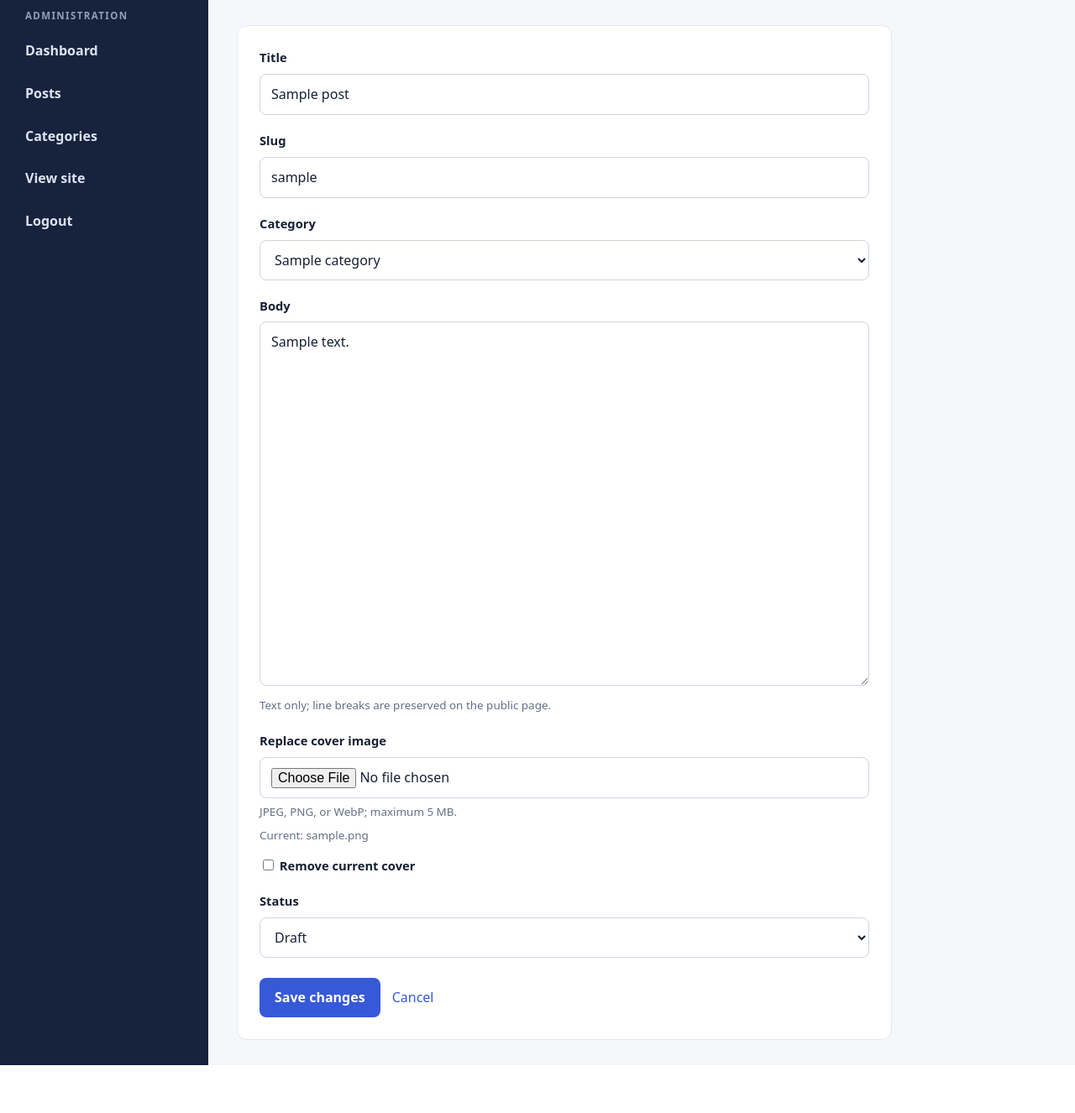
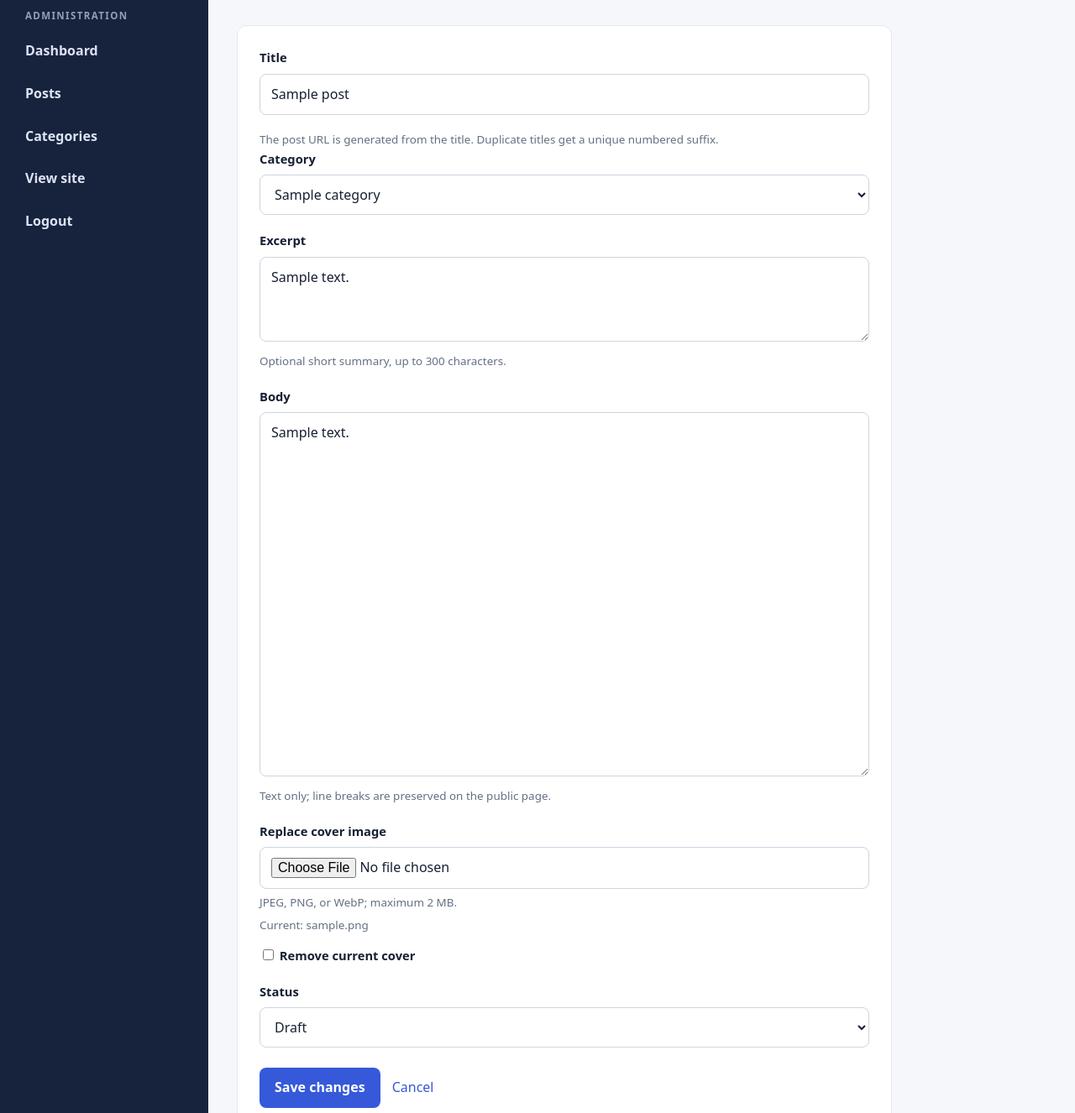
Before and after one commit to abdulrahmanjamiu221-cmd/07-php-blog, a PHP site: page /admin/posts/edit.php?id=1 in a window 1280 px wide. Shown: the part 76-1402 px from the top of the page at 84% size. Before the commit the page ends 1345 px from the top, so only its background shows below. Run offline with PHP 8.4, Linux system fonts and the light colour scheme; the visitor is signed in with stand-in values (Sample User, id 1); tables that the repository leaves empty hold one stand-in row (values such as "Sample post").

Commit message:
feat: admin crud for categories and posts with uploads

```diff
--- a/admin/posts/edit.php
+++ b/admin/posts/edit.php
@@ -17,7 +17,7 @@ if (!$post) {
 }
 $categories = $pdo->query('SELECT id, name FROM categories ORDER BY name')->fetchAll();
 $title = $post['title'];
-$slug = $post['slug'];
+$excerpt = $post['excerpt'] ?? '';
 $body = $post['body'];
 $status = $post['status'];
 $categoryId = (string) $post['category_id'];
@@ -26,48 +26,41 @@ $error = '';
 if ($_SERVER['REQUEST_METHOD'] === 'POST') {
     verify_csrf();
     $title = trim((string) ($_POST['title'] ?? ''));
-    $slug = slugify((string) ($_POST['slug'] ?? ''));
-    if ($slug === '') {
-        $slug = slugify($title);
-    }
+    $excerpt = trim((string) ($_POST['excerpt'] ?? ''));
     $body = trim((string) ($_POST['body'] ?? ''));
     $status = (string) ($_POST['status'] ?? 'draft');
     $categoryId = (string) ($_POST['category_id'] ?? '');
     $categoryValid = filter_var($categoryId, FILTER_VALIDATE_INT) !== false;
-    if ($title === '' || mb_strlen($title) > 240 || $slug === '' || mb_strlen($slug) > 260 || $body === '' ||
+    if ($title === '' || mb_strlen($title) > 240 || mb_strlen($excerpt) > 300 || $body === '' ||
         !in_array($status, ['draft', 'published'], true) || !$categoryValid) {
-        $error = 'Enter a title, valid slug, body, and category.';
+        $error = 'Enter a title, excerpt no longer than 300 characters, body, and category.';
     } else {
         $categoryCheck = $pdo->prepare('SELECT id FROM categories WHERE id = :id');
         $categoryCheck->execute(['id' => $categoryId]);
-        $slugCheck = $pdo->prepare('SELECT id FROM posts WHERE slug = :slug AND id <> :id');
-        $slugCheck->execute(['slug' => $slug, 'id' => $id]);
         if (!$categoryCheck->fetch()) {
             $error = 'Choose an existing category.';
-        } elseif ($slugCheck->fetch()) {
-            $error = 'That slug is already in use. Choose another slug.';
         } else {
             $cover = '';
             try {
                 $cover = store_cover_upload($_FILES['cover_image'] ?? []);
+                $slug = unique_post_slug($pdo, $title, $id);
                 $removeCover = isset($_POST['remove_cover']) && $_POST['remove_cover'] === '1';
                 $newCover = $cover !== '' ? $cover : ($removeCover ? null : $post['cover_image']);
-                $publishedAt = $status === 'published'
-                    ? ($post['published_at'] ?: date('Y-m-d H:i:s'))
-                    : null;
                 $update = $pdo->prepare(
-                    'UPDATE posts SET category_id = :category_id, title = :title, slug = :slug,
-                     body = :body, status = :status, cover_image = :cover_image, published_at = :published_at
+                    'UPDATE posts SET category_id = :category_id, title = :title, slug = :slug, excerpt = :excerpt,
+                     body = :body, status = :status, cover_image = :cover_image,
+                     published_at = IF(:is_published = 1, COALESCE(published_at, NOW()), NULL)
                      WHERE id = :id'
                 );
                 $update->execute([
                     'category_id' => $categoryId,
                     'title' => $title,
                     'slug' => $slug,
+                    'excerpt' => $excerpt === '' ? null : $excerpt,
                     'body' => $body,
                     'status' => $status,
                     'cover_image' => $newCover,
-                    'published_at' => $publishedAt,
+                    'is_published' => $status === 'published' ? 1 : 0,
                     'id' => $id,
                 ]);
                 if ($cover !== '' || $removeCover) {
@@ -95,10 +88,11 @@ admin_header('Edit post');
     <?= csrf_field() ?>
     <?php if ($error): ?><div class="form-error"><?= e($error) ?></div><?php endif; ?>
     <div class="form-group"><label for="title">Title</label><input id="title" name="title" maxlength="240" required value="<?= e($title) ?>"></div>
-    <div class="form-group"><label for="slug">Slug</label><input id="slug" name="slug" maxlength="260" required value="<?= e($slug) ?>"></div>
+    <div class="form-help">The post URL is generated from the title. Duplicate titles get a unique numbered suffix.</div>
     <div class="form-group"><label for="category_id">Category</label><select id="category_id" name="category_id" required><option value="">Select a category</option><?php foreach ($categories as $category): ?><option value="<?= (int) $category['id'] ?>" <?= (string) $category['id'] === $categoryId ? 'selected' : '' ?>><?= e($category['name']) ?></option><?php endforeach; ?></select></div>
+    <div class="form-group"><label for="excerpt">Excerpt</label><textarea id="excerpt" name="excerpt" rows="3" maxlength="300"><?= e($excerpt) ?></textarea><div class="form-help">Optional short summary, up to 300 characters.</div></div>
     <div class="form-group"><label for="body">Body</label><textarea id="body" name="body" rows="16" required><?= e($body) ?></textarea><div class="form-help">Text only; line breaks are preserved on the public page.</div></div>
-    <div class="form-group"><label for="cover_image">Replace cover image</label><input id="cover_image" name="cover_image" type="file" accept="image/jpeg,image/png,image/webp"><div class="form-help">JPEG, PNG, or WebP; maximum 5 MB.</div>
+    <div class="form-group"><label for="cover_image">Replace cover image</label><input id="cover_image" name="cover_image" type="file" accept="image/jpeg,image/png,image/webp"><div class="form-help">JPEG, PNG, or WebP; maximum 2 MB.</div>
         <?php if ($post['cover_image']): ?><p class="form-help">Current: <?= e($post['cover_image']) ?></p><label><input type="checkbox" name="remove_cover" value="1" style="width:auto"> Remove current cover</label><?php endif; ?>
     </div>
     <div class="form-group"><label for="status">Status</label><select id="status" name="status"><option value="draft" <?= $status === 'draft' ? 'selected' : '' ?>>Draft</option><option value="published" <?= $status === 'published' ? 'selected' : '' ?>>Published</option></select></div>
--- a/app/helpers.php
+++ b/app/helpers.php
@@ -18,9 +18,9 @@ function redirect(string $path): void
     exit;
 }
 
-function slugify(string $value): string
+function slugify(string $title): string
 {
-    $value = trim($value);
+    $value = trim($title);
     if (function_exists('iconv')) {
         $converted = iconv('UTF-8', 'ASCII//TRANSLIT//IGNORE', $value);
         if ($converted !== false) {
@@ -31,6 +31,34 @@ function slugify(string $value): string
     $value = strtolower($value);
     $value = preg_replace('/[^a-z0-9]+/', '-', $value) ?? '';
     return trim($value, '-');
+}
+
+function unique_post_slug(PDO $pdo, string $title, ?int $excludeId = null): string
+{
+    $base = slugify($title);
+    if ($base === '') {
+        $base = 'post';
+    }
+    $base = substr($base, 0, 260);
+
+    $check = $excludeId === null
+        ? $pdo->prepare('SELECT 1 FROM posts WHERE slug = :slug LIMIT 1')
+        : $pdo->prepare('SELECT 1 FROM posts WHERE slug = :slug AND id <> :id LIMIT 1');
+    $candidate = $base;
+    $suffix = 2;
+    do {
+        $parameters = ['slug' => $candidate];
+        if ($excludeId !== null) {
+            $parameters['id'] = $excludeId;
+        }
+        $check->execute($parameters);
+        if (!$check->fetchColumn()) {
+            return $candidate;
+        }
+
+        $ending = '-' . $suffix++;
+        $candidate = substr($base, 0, 260 - strlen($ending)) . $ending;
+    } while (true);
 }
 
 function set_flash(string $type, string $message): void
@@ -141,19 +169,27 @@ function store_cover_upload(array $file): string
         throw new RuntimeException('The image could not be uploaded.');
     }
 
-    $maxBytes = 5 * 1024 * 1024;
-    if (($file['size'] ?? 0) > $maxBytes || !is_uploaded_file($file['tmp_name'] ?? '')) {
-        throw new RuntimeException('Choose an image smaller than 5 MB.');
+    $maxBytes = 2 * 1024 * 1024;
+    $temporaryPath = $file['tmp_name'] ?? '';
+    if (!is_string($temporaryPath) || !is_uploaded_file($temporaryPath)) {
+        throw new RuntimeException('The image upload is invalid.');
     }
 
-    $imageInfo = @getimagesize($file['tmp_name']);
-    $mime = (new finfo(FILEINFO_MIME_TYPE))->file($file['tmp_name']);
+    $fileSize = filesize($temporaryPath);
+    if ($fileSize === false || $fileSize > $maxBytes) {
+        throw new RuntimeException('Choose an image no larger than 2 MB.');
+    }
+
+    $mime = (new finfo(FILEINFO_MIME_TYPE))->file($temporaryPath);
     $extensions = [
         'image/jpeg' => 'jpg',
         'image/png' => 'png',
         'image/webp' => 'webp',
     ];
-    if ($imageInfo === false || !isset($extensions[$mime])) {
+    if (!is_string($mime) || !isset($extensions[$mime])) {
+        throw new RuntimeException('Only JPEG, PNG, and WebP images are allowed.');
+    }
+    if (@getimagesize($temporaryPath) === false) {
         throw new RuntimeException('Only JPEG, PNG, and WebP images are allowed.');
     }
 
@@ -163,7 +199,7 @@ function store_cover_upload(array $file): string
     }
 
     $filename = bin2hex(random_bytes(16)) . '.' . $extensions[$mime];
-    if (!move_uploaded_file($file['tmp_name'], $directory . DIRECTORY_SEPARATOR . $filename)) {
+    if (!move_uploaded_file($temporaryPath, $directory . DIRECTORY_SEPARATOR . $filename)) {
         throw new RuntimeException('The uploaded image could not be saved.');
     }
 
@@ -176,7 +212,7 @@ function remove_cover_image(?string $filename): void
         return;
     }
     $path = dirname(__DIR__) . DIRECTORY_SEPARATOR . 'uploads' . DIRECTORY_SEPARATOR . $filename;
-    if (is_file($path)) {
-        unlink($path);
+    if (is_file($path) && !unlink($path)) {
+        error_log('Could not remove post cover image: ' . $path);
     }
 }
--- a/category.php
+++ b/category.php
@@ -9,7 +9,7 @@ $category = $categoryQuery->fetch();
 $posts = [];
 if ($category) {
     $postQuery = $pdo->prepare(
-        "SELECT p.title, p.slug, p.body, p.cover_image, p.published_at, a.username AS author_name
+        "SELECT p.title, p.slug, p.excerpt, p.body, p.cover_image, p.published_at, a.username AS author_name
          FROM posts p JOIN admins a ON a.id = p.author_id
          WHERE p.category_id = :category_id AND p.status = 'published'
          ORDER BY p.published_at DESC, p.id DESC"
@@ -31,7 +31,7 @@ if (!$category): ?>
             <article class="post-card">
                 <?php if ($post['cover_image']): ?><a href="<?= e(url('post.php?slug=' . rawurlencode($post['slug']))) ?>"><img class="post-cover" src="<?= e(url('uploads/' . rawurlencode($post['cover_image']))) ?>" alt=""></a><?php endif; ?>
                 <div class="post-card-content"><h2><a href="<?= e(url('post.php?slug=' . rawurlencode($post['slug']))) ?>"><?= e($post['title']) ?></a></h2>
-                    <p><?= e(mb_strimwidth(strip_tags($post['body']), 0, 170, '…')) ?></p>
+                    <p><?= e($post['excerpt'] ?: mb_strimwidth(strip_tags($post['body']), 0, 170, '…')) ?></p>
                     <div class="post-meta">By <?= e($post['author_name']) ?> · <?= e(date('M j, Y', strtotime($post['published_at']))) ?></div>
                 </div>
             </article>
--- /dev/null
+++ b/database/migrate-add-post-excerpt.sql
@@ -0,0 +1,3 @@
+-- Run once if posts was created from a schema version without the excerpt column.
+ALTER TABLE posts
+    ADD COLUMN excerpt VARCHAR(300) NULL AFTER slug;
--- a/database/schema.sql
+++ b/database/schema.sql
@@ -31,6 +31,7 @@ CREATE TABLE IF NOT EXISTS posts (
     author_id INT UNSIGNED NOT NULL,
     title VARCHAR(240) NOT NULL,
     slug VARCHAR(260) NOT NULL,
+    excerpt VARCHAR(300) NULL,
     body MEDIUMTEXT NOT NULL,
     status ENUM('draft', 'published') NOT NULL DEFAULT 'draft',
     cover_image VARCHAR(255) NULL,
--- a/index.php
+++ b/index.php
@@ -3,7 +3,7 @@ declare(strict_types=1);
 require __DIR__ . '/app/bootstrap.php';
 
 $statement = $pdo->query(
-    "SELECT p.id, p.title, p.slug, p.body, p.cover_image, p.published_at,
+    "SELECT p.id, p.title, p.slug, p.excerpt, p.body, p.cover_image, p.published_at,
             c.name AS category_name, c.slug AS category_slug, a.username AS author_name
      FROM posts p
      JOIN categories c ON c.id = p.category_id
@@ -44,7 +44,7 @@ page_header('Latest posts');
                     <div class="post-card-content">
                         <a class="category-tag" href="<?= e(url('category.php?slug=' . rawurlencode($post['category_slug']))) ?>"><?= e($post['category_name']) ?></a>
                         <h3><a href="<?= e(url('post.php?slug=' . rawurlencode($post['slug']))) ?>"><?= e($post['title']) ?></a></h3>
-                        <p><?= e(mb_strimwidth(strip_tags($post['body']), 0, 170, '…')) ?></p>
+                        <p><?= e($post['excerpt'] ?: mb_strimwidth(strip_tags($post['body']), 0, 170, '…')) ?></p>
                         <div class="post-meta">By <?= e($post['author_name']) ?> · <?= e(date('M j, Y', strtotime($post['published_at']))) ?></div>
                     </div>
                 </article>
--- a/search.php
+++ b/search.php
@@ -6,7 +6,7 @@ $query = trim((string) ($_GET['q'] ?? ''));
 $posts = [];
 if ($query !== '') {
     $statement = $pdo->prepare(
-        "SELECT p.title, p.slug, p.body, p.cover_image, p.published_at,
+        "SELECT p.title, p.slug, p.excerpt, p.body, p.cover_image, p.published_at,
                 c.name AS category_name, c.slug AS category_slug, a.username AS author_name
          FROM posts p
          JOIN categories c ON c.id = p.category_id
@@ -40,7 +40,7 @@ page_header('Search');
                 <?php if ($post['cover_image']): ?><a href="<?= e(url('post.php?slug=' . rawurlencode($post['slug']))) ?>"><img class="post-cover" src="<?= e(url('uploads/' . rawurlencode($post['cover_image']))) ?>" alt=""></a><?php endif; ?>
                 <div class="post-card-content"><a class="category-tag" href="<?= e(url('category.php?slug=' . rawurlencode($post['category_slug']))) ?>"><?= e($post['category_name']) ?></a>
                     <h2><a href="<?= e(url('post.php?slug=' . rawurlencode($post['slug']))) ?>"><?= e($post['title']) ?></a></h2>
-                    <p><?= e(mb_strimwidth(strip_tags($post['body']), 0, 170, '…')) ?></p>
+                    <p><?= e($post['excerpt'] ?: mb_strimwidth(strip_tags($post['body']), 0, 170, '…')) ?></p>
                     <div class="post-meta">By <?= e($post['author_name']) ?> · <?= e(date('M j, Y', strtotime($post['published_at']))) ?></div>
                 </div>
             </article>
```
Also changed, not shown: admin/posts/create.php (+13 -17 lines), admin/posts/index.php (+29 -8 lines), README.md.
